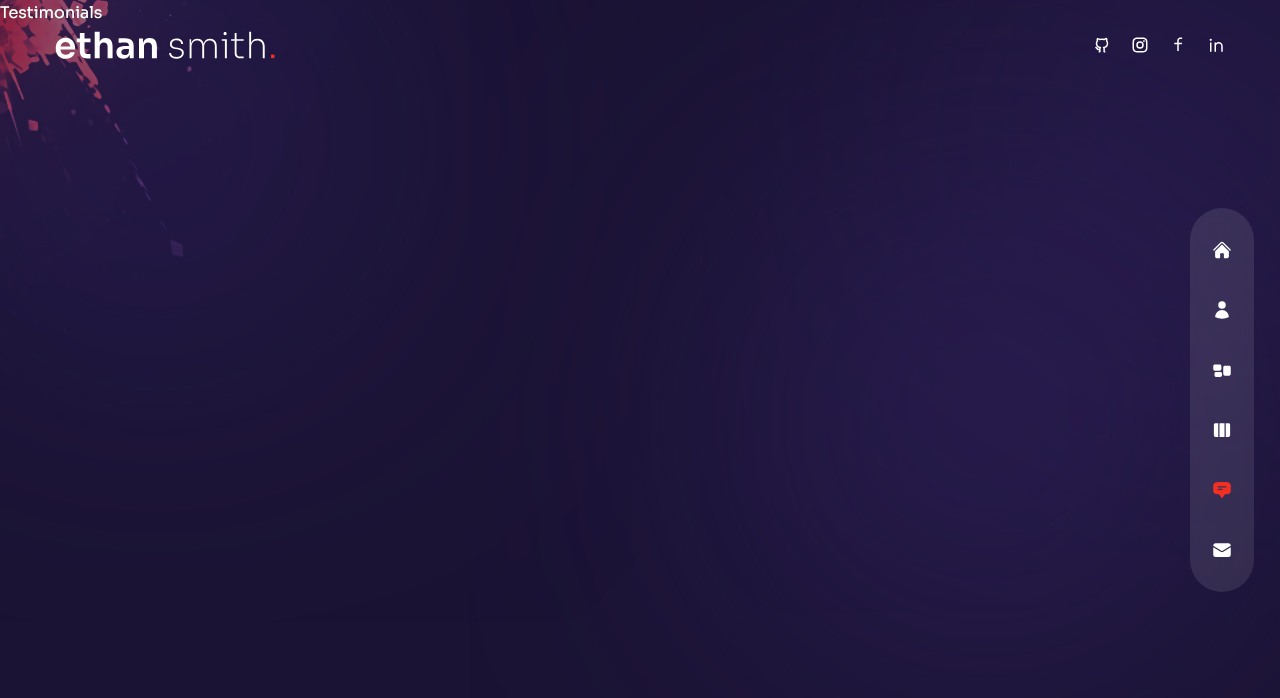
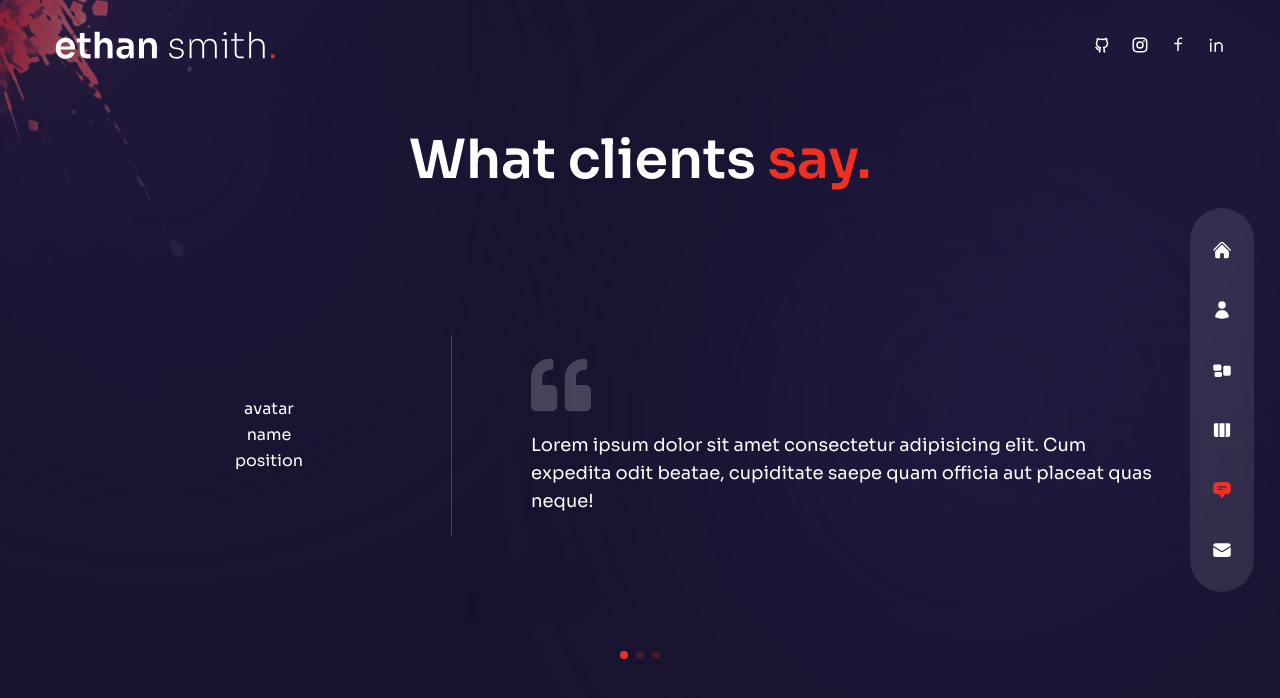
Before and after one commit to Dins2344/DinsonPortfolio, a Next.js app: page /testimonials in a window 1280 px wide. Shown: the top 698 px of the page. Built offline with nearby package versions, Linux system fonts and the light colour scheme.

Commit message:
testimonial v1

```diff
--- a/components/TestimonialSlider.js
+++ b/components/TestimonialSlider.js
@@ -1,30 +1,86 @@
 // testimonial data
 const testimonialData = [
   {
-    image: '/t-avt-1.png',
-    name: 'Anne Smith',
-    position: 'Customer',
+    image: "/t-avt-1.png",
+    name: "Anne Smith",
+    position: "Customer",
     message:
-      'Lorem ipsum dolor sit amet consectetur adipisicing elit. Cum expedita odit beatae, cupiditate saepe quam officia aut placeat quas neque!',
+      "Lorem ipsum dolor sit amet consectetur adipisicing elit. Cum expedita odit beatae, cupiditate saepe quam officia aut placeat quas neque!",
   },
   {
-    image: '/t-avt-2.png',
-    name: 'Jane Doe',
-    position: 'Customer',
+    image: "/t-avt-2.png",
+    name: "Jane Doe",
+    position: "Customer",
     message:
-      'Lorem ipsum dolor sit amet consectetur adipisicing elit. Cum expedita odit beatae, cupiditate saepe quam officia aut placeat quas neque!',
+      "Lorem ipsum dolor sit amet consectetur adipisicing elit. Cum expedita odit beatae, cupiditate saepe quam officia aut placeat quas neque!",
   },
   {
-    image: '/t-avt-3.png',
-    name: 'Jhon Doe',
-    position: 'Customer',
+    image: "/t-avt-3.png",
+    name: "Jhon Doe",
+    position: "Customer",
     message:
-      'Lorem ipsum dolor sit amet consectetur adipisicing elit. Cum expedita odit beatae, cupiditate saepe quam officia aut placeat quas neque!',
+      "Lorem ipsum dolor sit amet consectetur adipisicing elit. Cum expedita odit beatae, cupiditate saepe quam officia aut placeat quas neque!",
   },
 ];
 
+// next Image
+import Image from "next/image";
+//import swiper react components
+import { Swiper, SwiperSlide } from "swiper/react";
+
+// import swiper styles
+import "swiper/css";
+import "swiper/css/free-mode";
+import "swiper/css/pagination";
+
+// icons
+import { FaQuoteLeft } from "react-icons/fa";
+//import swiper modules
+import { Pagination } from "swiper";
+
 const TestimonialSlider = () => {
-  return <div>Testimonial Slider</div>;
+  return (
+    <Swiper
+      pagination={{
+        clickable: true,
+      }}
+      modules={[Pagination]}
+      className="h-[280px] sm:h-[480px]"
+    >
+      {testimonialData.map((person, i) => {
+        return (
+          <SwiperSlide key={i}>
+            <div className="flex flex-col items-center md:flex-row gap-x-8 h-full px-16">
+              {/* avatar, name, position  */}
+              <div className="w-full max-w-[300px] flex flex-col xl:justify-center items-center relative mx-auto xl:mx-0">
+                <div>
+                  {/* avatar */}
+                  <div>avatar</div>
+
+                  {/* name  */}
+                  <div>name</div>
+
+                  {/* position  */}
+                  <div>position</div>
+                </div>
+              </div>
+              {/* message  */}
+              <div className=" flex1 flex flex-col justify-center before:w-[1px] xl:before:bg-white/20 xl:before:absolute xl:before:left-0 xl:before:h-[200px] relative xl:pl-20">
+                {/* quote icon  */}
+                <div className="mb-4">
+                  <FaQuoteLeft className="text-4xl xl:text-6xl text-white/20 mx-auto md:mx-0" />
+                </div>
+                {/* message  */}
+                <div className="xl:text-lg text-center md:text-left">
+                  {person.message}
+                </div>
+              </div>
+            </div>
+          </SwiperSlide>
+        );
+      })}
+    </Swiper>
+  );
 };
 
 export default TestimonialSlider;
--- a/pages/testimonials/index.js
+++ b/pages/testimonials/index.js
@@ -1,5 +1,22 @@
+//components
+import TestimonialSlider from "../../components/TestimonialSlider";
+
 const Testimonials = () => {
-  return <div>Testimonials</div>;
+  return (
+    <div className="h-full bg-primary/30 py-32 text-center">
+      <div className="container mx-auto h-full flex flex-col justify-center">
+        {/* tittle  */}
+        <h2 className="h2 mb-8 xl:mb-0">
+          What clients <span className="text-accent">say.</span>
+        </h2>
+
+        {/* slider  */}
+        <div>
+          <TestimonialSlider />
+        </div>
+      </div>
+    </div>
+  )
 };
 
 export default Testimonials;
```
